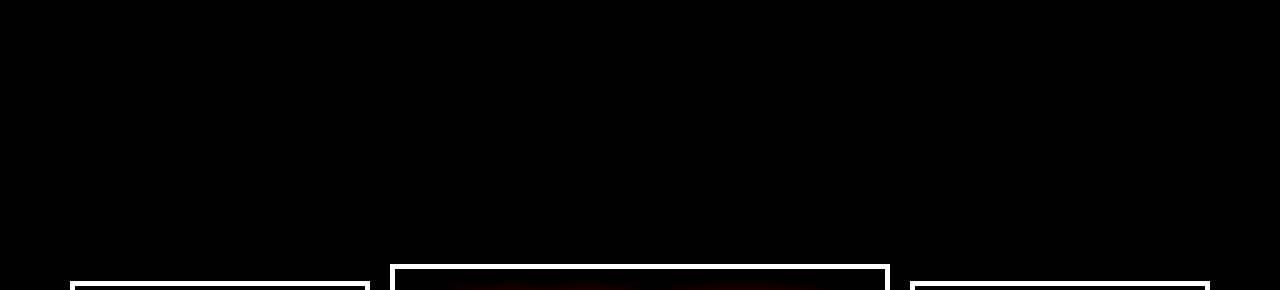
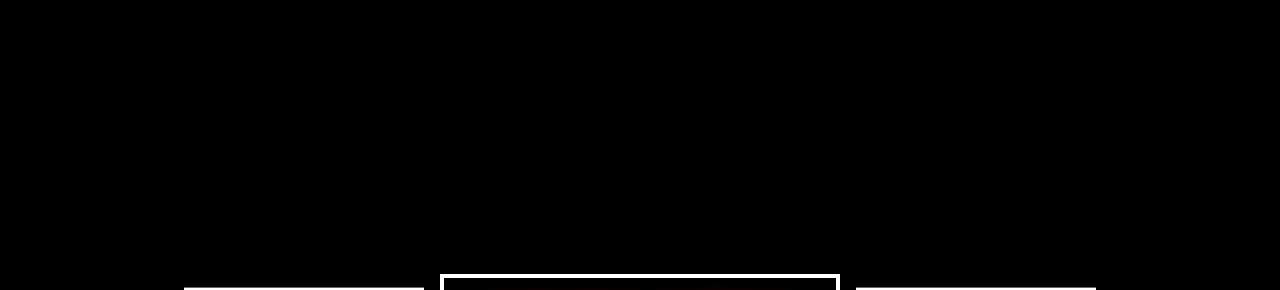
Before and after one commit to Jatpac501/snake-js, a plain HTML site: page index.html in a window 1280 px wide. Shown: the part 86-376 px from the top of the page. Drawn offline with Linux system fonts and the light colour scheme.

Commit message:
Add files via upload

```diff
--- a/css/style.sass
+++ b/css/style.sass
@@ -40,3 +40,6 @@ body
     50%
         filter: drop-shadow(0 0 12px #f00)
         text-shadow: 0 0 12px #f00
+@media (max-width: 1300px)
+    body
+        transform: scale(.8)
```
Also changed, not shown: css/style.css, 1 other file.
